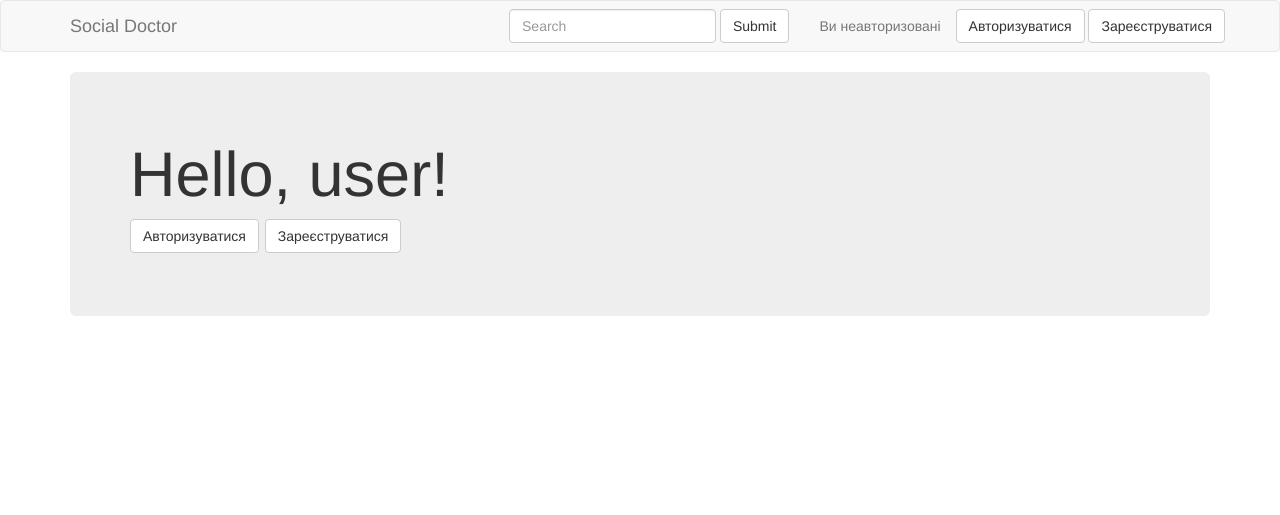
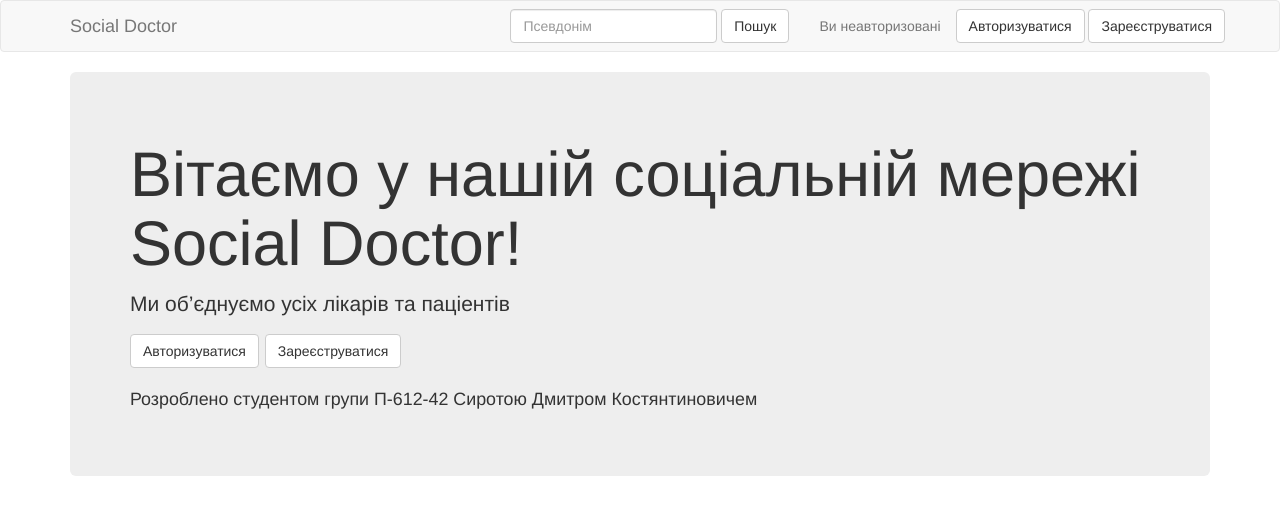
Before and after one commit to Cybran111/socialdoctor, a Django app: page / in a window 1280 px wide. Shown: the top 515 px of the page. Run offline with Django 3.2, Linux system fonts and the light colour scheme; some libraries are stand-ins or nearby versions.

Commit message:
Working on..

```diff
--- a/socialdoctor/settings.py
+++ b/socialdoctor/settings.py
@@ -107,6 +107,7 @@ USE_L10N = True
 
 USE_TZ = True
 
+LOGIN_URL = "/login/"
 
 # Static files (CSS, JavaScript, Images)
 # https://docs.djangoproject.com/en/1.8/howto/static-files/
--- a/templates/base.html
+++ b/templates/base.html
@@ -29,9 +29,9 @@
 
         <form action="{% url "search" %}" class="navbar-form navbar-left" role="search">
             <div class="form-group">
-              <input type="text" class="form-control" placeholder="Search" name="{{ search_form.username.name }}">
+              <input type="text" class="form-control" placeholder="Псевдонім" name="{{ search_form.username.name }}">
             </div>
-            <button type="submit" class="btn btn-default">Submit</button>
+            <button type="submit" class="btn btn-default">Пошук</button>
       </form>
 
         {% if user.is_authenticated %}
@@ -53,14 +53,23 @@
 <div class="container">
     {% block content %}
 
+{#        1. почему стоит логин посредине имени и фамилии?,,#}
+{#2. перевести все на один язык: англ, укр или рус.#}
+{#можно сделать мультиязычный, но все равно пользователь выбирает один язык и регистрация и все что на страницах должно быть на одном языке#}
+{##}
+{#3. а как подписаться? как я могу найти и просматривать других пользователей?#}
+{#4. Когда нажимаю на логотип, "Social Doctor", то лучше чтобы переходило на главную станицу где было бы описание про эту соц сеть: идею соц сети - зачем она (придумать, чтото о том что без нее жить нельзя), ФИО, группа студента, руководитель и т.д.#}
+{#а возврат на свою информацию сделать можно здесь http://prntscr.com/754klu, только подумать чтобы логин выделялся и было понятно что на него можно нажать.#}
         <div class="jumbotron">
-          <h1>Hello, user!</h1>
+          <h1>Вітаємо у нашій соціальній мережі Social Doctor!</h1>
+            <p>Ми об’єднуємо усіх лікарів та паціентів </p>
           <p>
               <a href="{% url "login" %}" type="button" class="btn btn-default">Авторизуватися</a>
                 <a href="{% url "register" %}" type="button" class="btn btn-default ">Зареєструватися</a>
 
 
           </p>
+            <p> <small>Розроблено студентом групи П-612-42 Сиротою Дмитром Костянтиновичем</small></p>
         </div>
 
      {% endblock %}
--- a/templates/person.html
+++ b/templates/person.html
@@ -16,7 +16,7 @@
             {% endifnotequal %}
 
             {% if person.user_type == "doctor" %}
-                <span class="glyphicon glyphicon-plus pull-right" aria-hidden="true">Доктор</span>
+                <span class="glyphicon glyphicon-plus pull-right" aria-hidden="true">Лікар</span>
             {% elif person.user_type == "patient" %}
                 <span class="glyphicon glyphicon-user pull-right" aria-hidden="true">Паціент</span>
             {% endif %}
@@ -47,7 +47,7 @@
 
     <div class="panel panel-default">
       <div class="panel-heading">
-        <h3 class="panel-title">На кого підписан</h3>
+        <h3 class="panel-title">На кого підписаний</h3>
       </div>
       <div class="panel-body">
 
```
